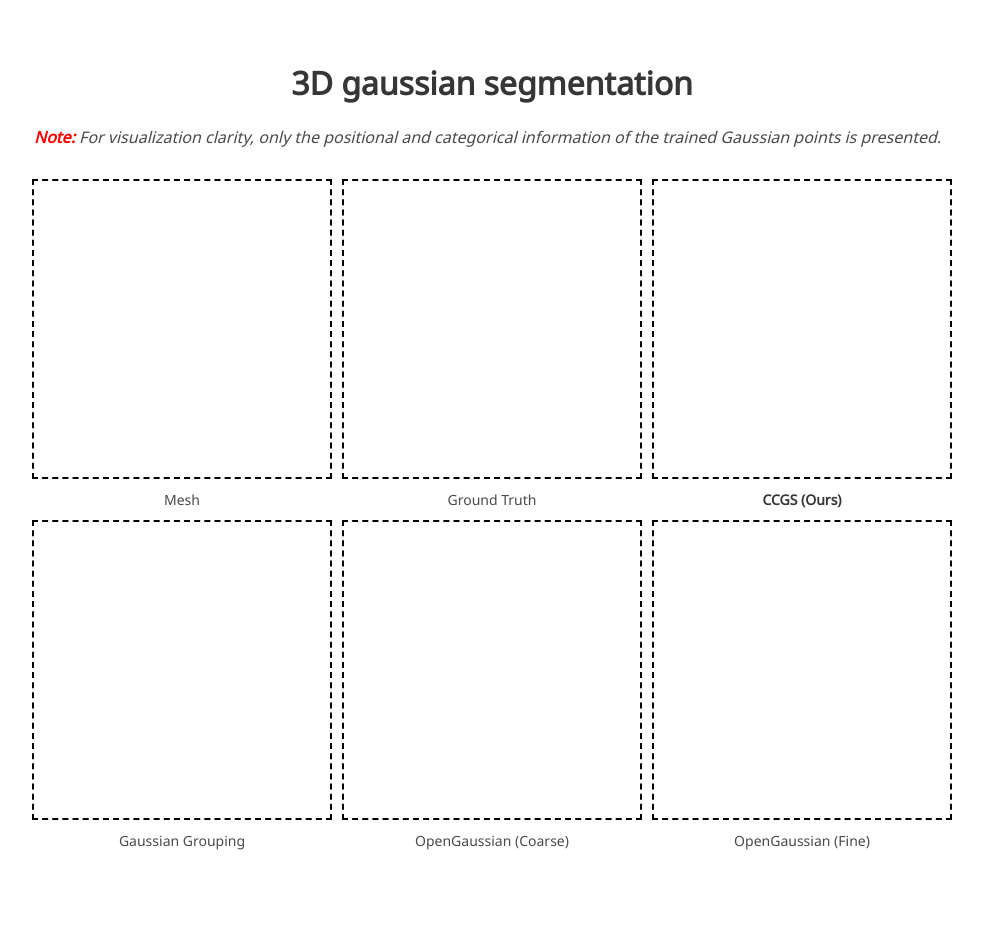
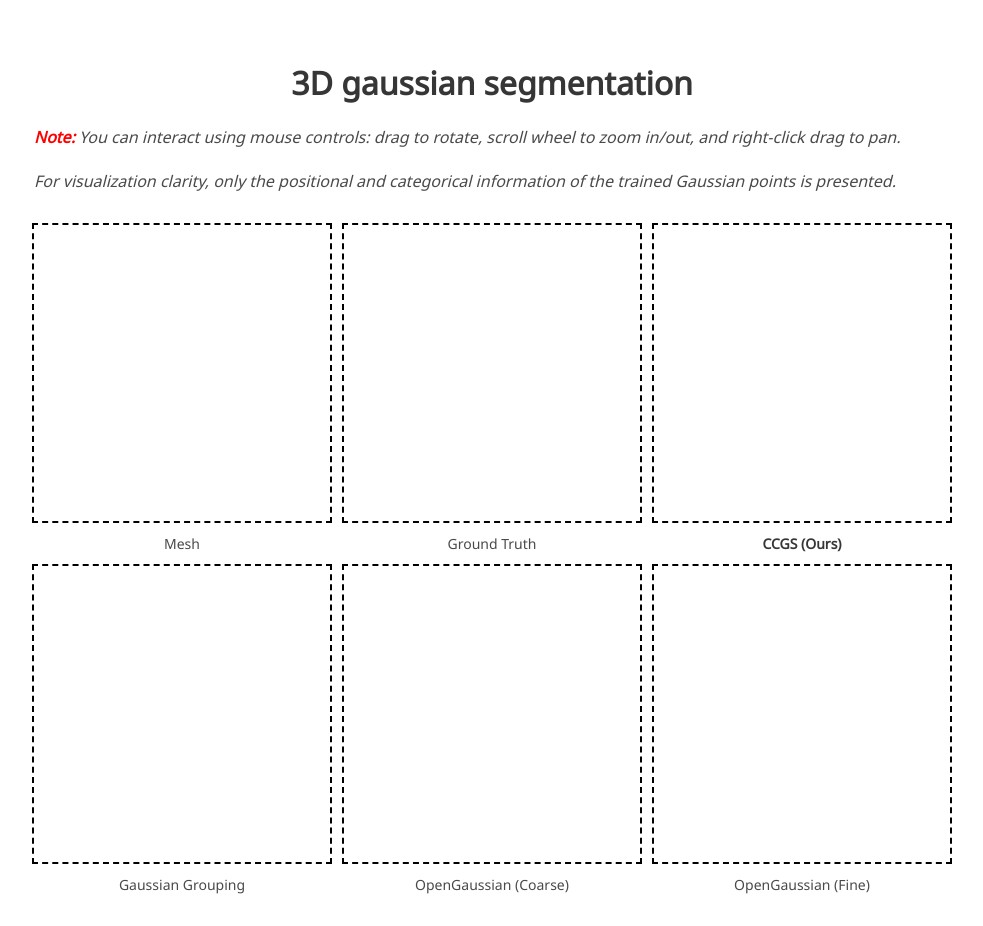
Before and after one commit to whuechoscript/CCGS, a plain HTML site: page index.html in a window 1280 px wide. Shown: the part 2966-3892 px from the top of the page, without its empty margins (148-1131 px from the left). Drawn offline with nearby package versions, Linux system fonts and the light colour scheme; no server answers; a script that the page names is missing; some icons are missing; a web font is replaced by a local one.

Commit message:
Update index.html

```diff
--- a/index.html
+++ b/index.html
@@ -332,7 +332,10 @@
     <div class="column is-four-fifths">
       <h2 class="title is-3">3D gaussian segmentation</h2>
       <p class="has-text-centered has-text-justified" style="margin: 20px auto; max-width: 916px;">
-        <em><strong style="color: #FF0000;">Note:</strong> For visualization clarity, only the positional and categorical information of the trained Gaussian points is presented.</em>
+        <em><strong style="color: #FF0000;">Note:</strong> You can interact using mouse controls: drag to rotate, scroll wheel to zoom in/out, and right-click drag to pan.</em>
+      </p>
+      <p class="has-text-centered has-text-justified" style="margin: 20px auto; max-width: 916px;">
+        <em> For visualization clarity, only the positional and categorical information of the trained Gaussian points is presented.</em>
       </p>
       <div class="container">
         <div class="row">
```
